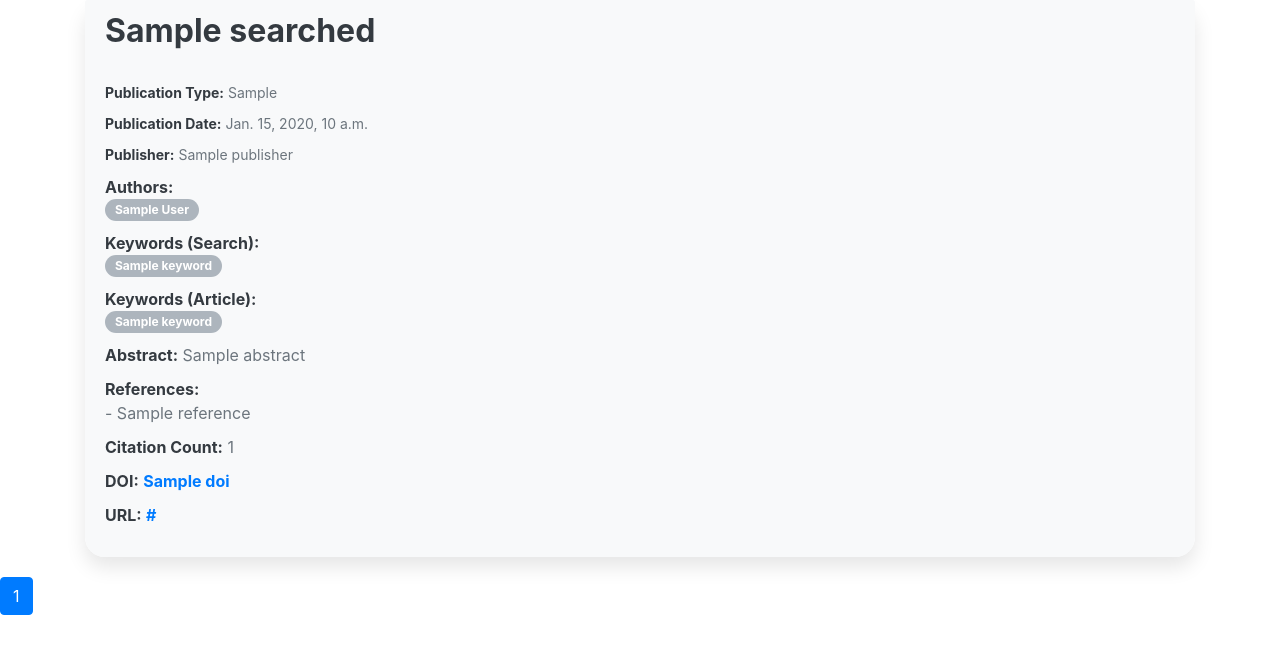
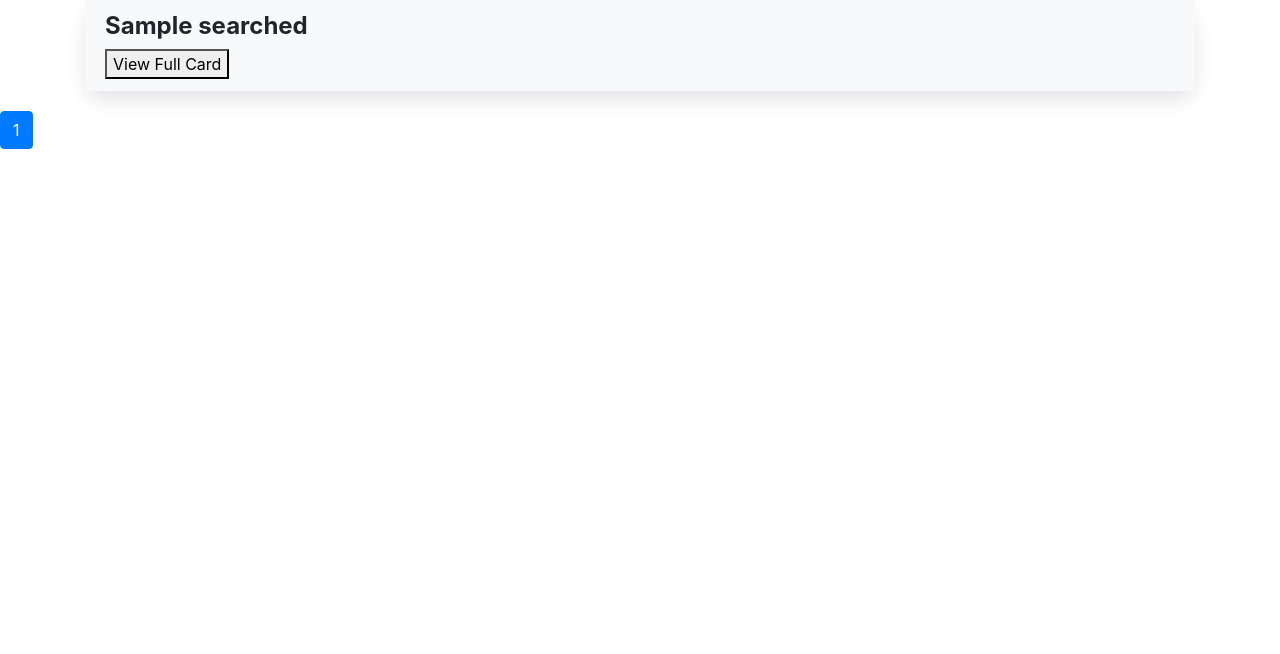
Before and after one commit to StrayRaider/Academic_Search, a Django app: page /searcheds/ in a window 1280 px wide. Shown: the part 56-710 px from the top of the page. Run offline with Django 5.2, Linux system fonts and the light colour scheme; tables that the repository leaves empty hold one stand-in row (values such as "Sample post"); a database or web service that is not in the repository returns one stand-in record (values such as "Sample title"); some libraries are stand-ins or nearby versions.

Commit message:
view full card link and page added

```diff
--- a/academic_Search/academic_Search/settings.py
+++ b/academic_Search/academic_Search/settings.py
@@ -124,3 +124,7 @@ STATIC_URL = 'static/'
 # https://docs.djangoproject.com/en/5.0/ref/settings/#default-auto-field
 
 DEFAULT_AUTO_FIELD = 'django.db.models.BigAutoField'
+
+
+ELASTICSEARCH_HOST = 'localhost'  # Elasticsearch server host
+ELASTICSEARCH_PORT = 9200  # Elasticsearch server port
--- a/academic_Search/polls/tasks.py
+++ b/academic_Search/polls/tasks.py
@@ -252,16 +252,23 @@ def find_Reference(url):
 
 def writeToDb(publications):
     collection.insert_many(publications, ordered=False, bypass_document_validation=True)
-    # Close the connection
-    client.close()
+
+def findDoiFromUrl(url):
+    # DOI'yi çıkarmak için regex deseni
+    doi_pattern = r'\/(?P<doi>10\.\d{4,}\/[\w\.\-\/]+)'
+    match = re.search(doi_pattern, url)
+    if match:
+        return match.group('doi')
+    else:
+        return None
 
 def scrape_website(parameter):
     #writedataToFile()
     scrappedData = {"publications": []}
 
-    data = readDataFromFile()
+    #data = readDataFromFile()
     parameter = parameter.replace(' ', '+')
-    #data = getData(parameter)
+    data = getData(parameter)
 
     rows = get_rows(data)
     publications = scrappedData.get("publications", [])
@@ -300,6 +307,9 @@ def scrape_website(parameter):
         doi_num = site_data[2]
         #print("abstract : ",abstract)
 
+        if doi_num == "":
+            doi_num = findDoiFromUrl(p_url)
+
         pub_pdf = get_pdf(row)
         print("pdf : ", pub_pdf)
 
@@ -336,5 +346,13 @@ def get_searched():
         full_list.append(document)
     return full_list
 
+def get_searched_by_url(url_to_match):
+    cursor = collection.find({"url": url_to_match})
+    full_list = []
+    for document in cursor:
+        full_list.append(document)
+    print(full_list)
+    return full_list
+
 def drop_col():
     collection.drop()
--- a/academic_Search/polls/urls.py
+++ b/academic_Search/polls/urls.py
@@ -10,4 +10,5 @@ urlpatterns = [
     path("scrap/",views.scrap, name="scrap"),
     path("searcheds/",views.view_searcheds, name="searcheds"),
     path("dropC/",views.drop_col, name="dropC"),
+    path('card_details/<path:card_variable>/', views.card_details, name='card_details'),
 ]
--- a/academic_Search/polls/views.py
+++ b/academic_Search/polls/views.py
@@ -70,3 +70,14 @@ def drop_col(request):
     tasks.drop_col()
 
     return HttpResponse("collection dropped")
+
+def showCard(request):
+    card = request.GET.get('card', '')  # Get the parameter value from the request
+    return render(request, 'resultViewer.html', {'card': card})
+
+def card_details(request, card_variable):
+    # Fetch the card object based on the provided card_id
+    print("card_variable : ", card_variable)
+    cards_data = tasks.get_searched_by_url(card_variable)
+
+    return render(request, 'resultViewer.html', {'card': cards_data[0]})
--- /dev/null
+++ b/academic_Search/templates/resultLister.html
@@ -0,0 +1,90 @@
+<!-- publication_card.html -->
+
+<!DOCTYPE html>
+<html lang="en">
+<head>
+    <meta charset="UTF-8">
+    <meta name="viewport" content="width=device-width, initial-scale=1.0">
+    <title>Publication Card</title>
+    <!-- Bootstrap CSS -->
+    <link href="https://stackpath.bootstrapcdn.com/bootstrap/4.5.2/css/bootstrap.min.css" rel="stylesheet">
+    <style>
+        /* Custom CSS styles */
+        .card {
+            margin-bottom: 20px;
+            border: none;
+            border-radius: 20px;
+            box-shadow: 0 10px 20px rgba(0, 0, 0, 0.1);
+        }
+        .card-header {
+            background-color: #f8f9fa;
+            border-bottom: none;
+            border-top-left-radius: 20px;
+            border-top-right-radius: 20px;
+        }
+        .card-header h2 {
+            margin-bottom: 0;
+            color: #343a40;
+        }
+        .card-body {
+            padding: 20px;
+            background-color: #f8f9fa;
+            border-bottom-left-radius: 20px;
+            border-bottom-right-radius: 20px;
+        }
+        .card-text p {
+            margin-bottom: 10px;
+            color: #6c757d;
+        }
+        .card-text p strong {
+            font-weight: bold;
+            color: #343a40;
+        }
+        .badge {
+            border-radius: 20px;
+            background-color: #adb5bd;
+            color: #fff;
+            padding: 5px 10px;
+            margin-right: 5px;
+        }
+        .card-link {
+            color: #007bff;
+            text-decoration: none;
+            font-weight: bold;
+        }
+        /* Stylized publication details */
+        .publication-detail {
+            margin-bottom: 5px;
+            font-size: 14px;
+            color: #495057;
+        }
+        .publication-detail strong {
+            font-weight: bold;
+            color: #343a40;
+        }
+    </style>
+</head>
+<body>
+
+<div class="container">
+    <div class="card">
+        <div class="card-header">
+            <h4><strong>{{ card.title }}</strong></h4>
+            <a href="{% url 'card_details' card.url %}"><button>View Full Card</button></a>
+        </div>
+    </div>
+</div>
+
+<!-- Bootstrap JS and jQuery (optional, but required for Bootstrap JS components) -->
+<script src="https://code.jquery.com/jquery-3.5.1.slim.min.js"></script>
+<script src="https://cdn.jsdelivr.net/npm/@popperjs/core@2.5.4/dist/umd/popper.min.js"></script>
+<script src="https://stackpath.bootstrapcdn.com/bootstrap/4.5.2/js/bootstrap.min.js"></script>
+<script>
+    // Alternatively, you can use JavaScript to submit the form when the button is clicked
+    document.getElementById('htmlForm').addEventListener('submit', function(event) {
+        event.preventDefault(); // Prevent the default form submission
+        this.submit(); // Submit the form
+    });
+</script>
+</body>
+</html>
--- a/academic_Search/templates/show_searcheds.html
+++ b/academic_Search/templates/show_searcheds.html
@@ -12,7 +12,7 @@
 </head>
 <body>
   {% for card in cards_data %}
-    {% include 'resultViewer.html' with card=card %}
+    {% include 'resultLister.html' with card=card %}
   {% endfor %}
   <!-- Bootstrap JS and dependencies -->
   <script src="https://code.jquery.com/jquery-3.5.1.slim.min.js"></script>
```
